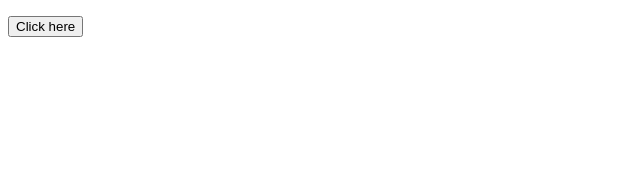
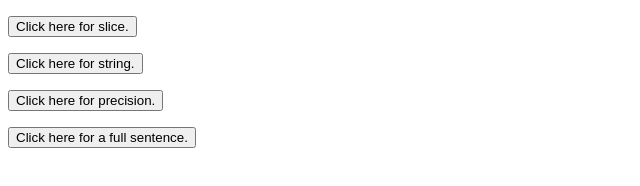
Before and after one commit to bttrfly009/JavaScript-Projects, a plain HTML site: page Basic JavaScript Projects/Project8_string_methods/index.html in a window 1280 px wide. Shown: the whole page, without its empty margins (0-640 px from the left). Drawn offline with Linux system fonts and the light colour scheme.

Commit message:
Slice/String/Precision/Concatenate

```diff
--- a/Basic JavaScript Projects/Project8_string_methods/JS/main.js
+++ b/Basic JavaScript Projects/Project8_string_methods/JS/main.js
@@ -11,3 +11,11 @@ function precision_Method() {
     var Y = 12938.3012987376112;
     document.getElementById("Precision").innerHTML = Y.toPrecision(10);
 }
+function full_Sentence() {
+    var part_1 = "I have ";
+    var part_2 = "made this ";
+    var part_3 = "into a complete ";
+    var part_4 = "sentence.";
+    var whole_sentence = part_1.concat(part_2, part_3, part_4);
+    document.getElementById("Concatenate").innerHTML = whole_sentence;
+}
--- a/Basic JavaScript Projects/Project8_string_methods/index.html
+++ b/Basic JavaScript Projects/Project8_string_methods/index.html
@@ -6,7 +6,13 @@
 		<script src="JS/main.js"></script>
 	</head>
 	<body>
+		<p id="Slice"></p>
+        <button onclick="slice_Method()">Click here for slice.</button>
+		<p id="Numbers_to_string"></p>
+        <button onclick="string_Method()">Click here for string.</button>
 		<p id="Precision"></p>
-        <button onclick="precision_Method()">Click here</button>
+        <button onclick="precision_Method()">Click here for precision.</button>
+		<p id="Concatenate"></p>
+        <button onclick="full_Sentence()">Click here for a full sentence.</button>
 	</body>
 </html>
```
